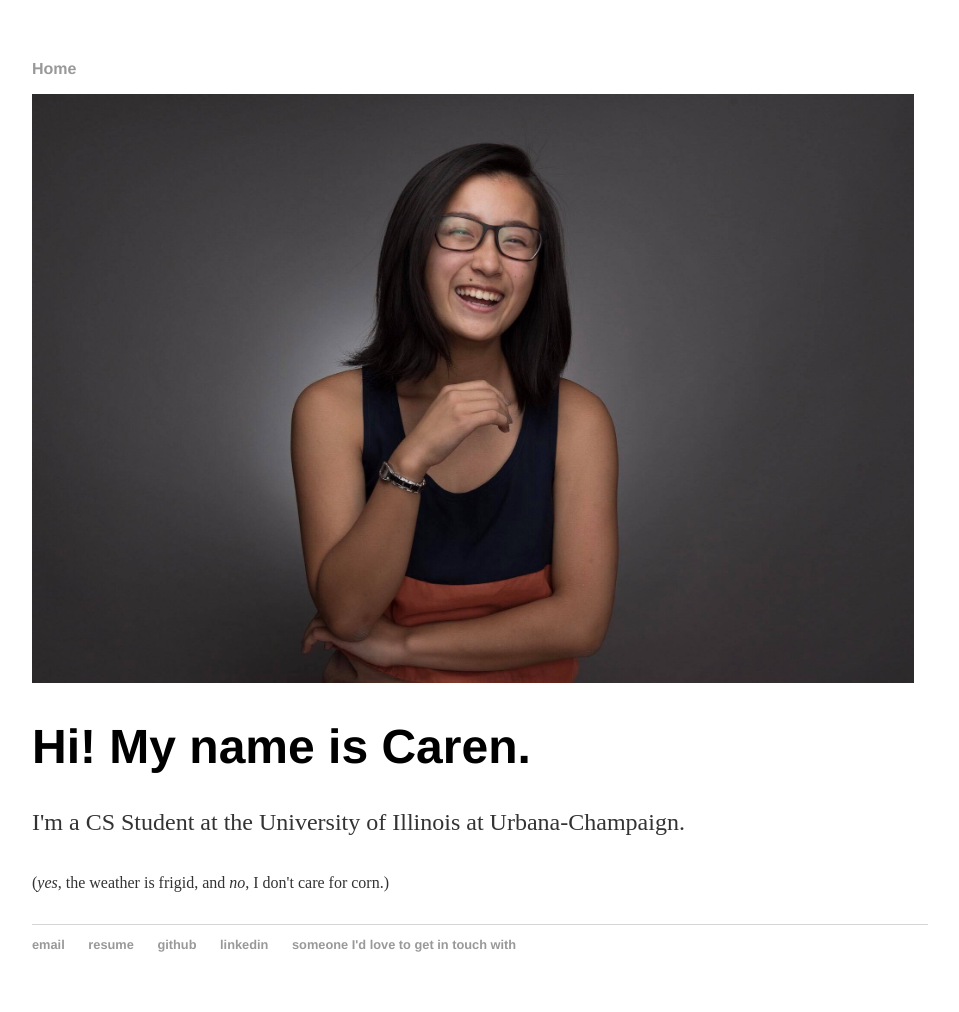
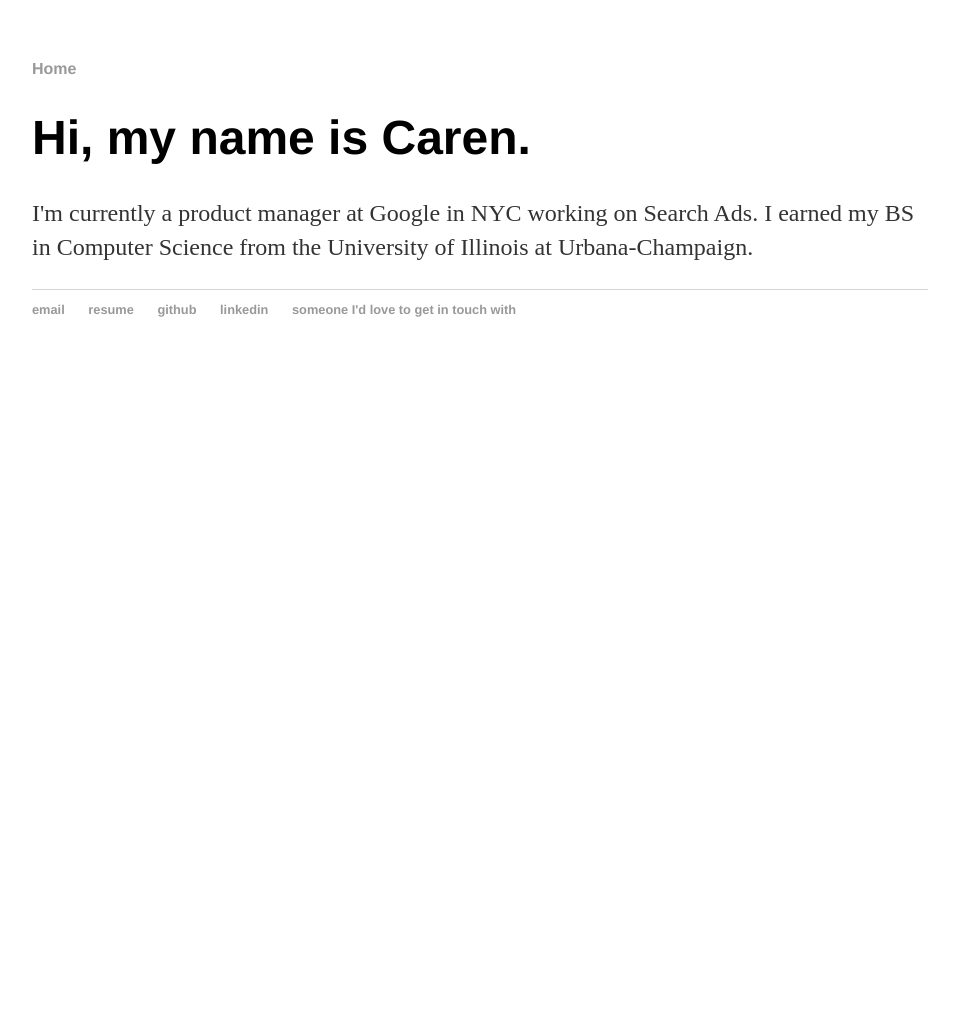
Before and after one commit to czeng07/czeng07.github.io, a Jekyll site: the page built from index.html, in a window 1280 px wide. Shown: the whole page, without its empty margins (160-1119 px from the left). Built offline with Jekyll 4.4.1, drawn with Linux system fonts in a browser that asks for light colours; after the commit the page ends 900 px from its top, so only the background shows below that.

Commit message:
Update index.html

```diff
--- a/index.html
+++ b/index.html
@@ -3,8 +3,6 @@
 title: Caren
 ---
 <div class="blurb">
-	<img src="Profile2.jpg" alt="A picture of me should show up. My deepest apologies that it doesn't." style="width:882px;height:589px;">
-	<h1>Hi! My name is Caren.</h1>
-	<p> I'm a CS Student at the University of Illinois at Urbana-Champaign. </p>
-	<p> <font size = "3">(<i>yes</i>, the weather is frigid, and <i>no</i>, I don't care for corn.)</font></p>
-</div><!-- /.blurb -->
+	<h1>Hi, my name is Caren.</h1>
+	<p> I'm currently a product manager at Google in NYC working on Search Ads. I earned my BS in Computer Science from the University of Illinois at Urbana-Champaign. </p>
+</div>
```
